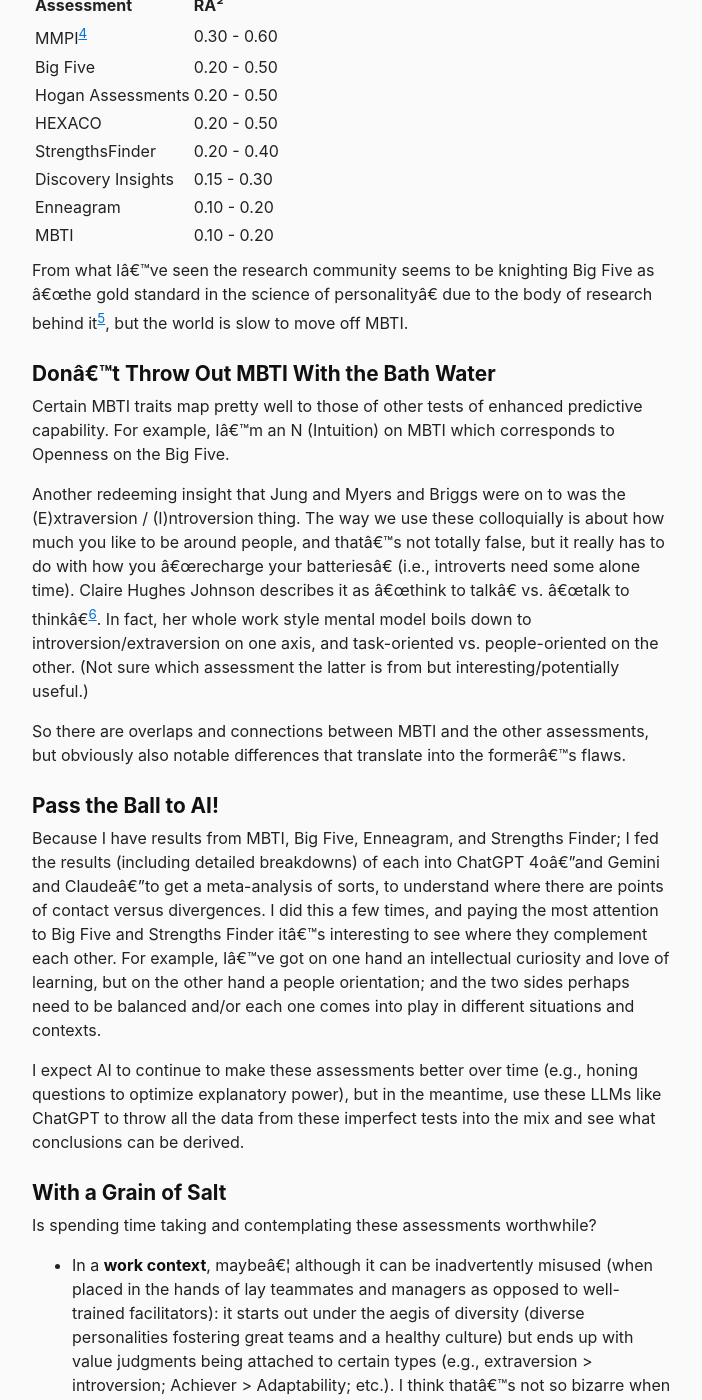
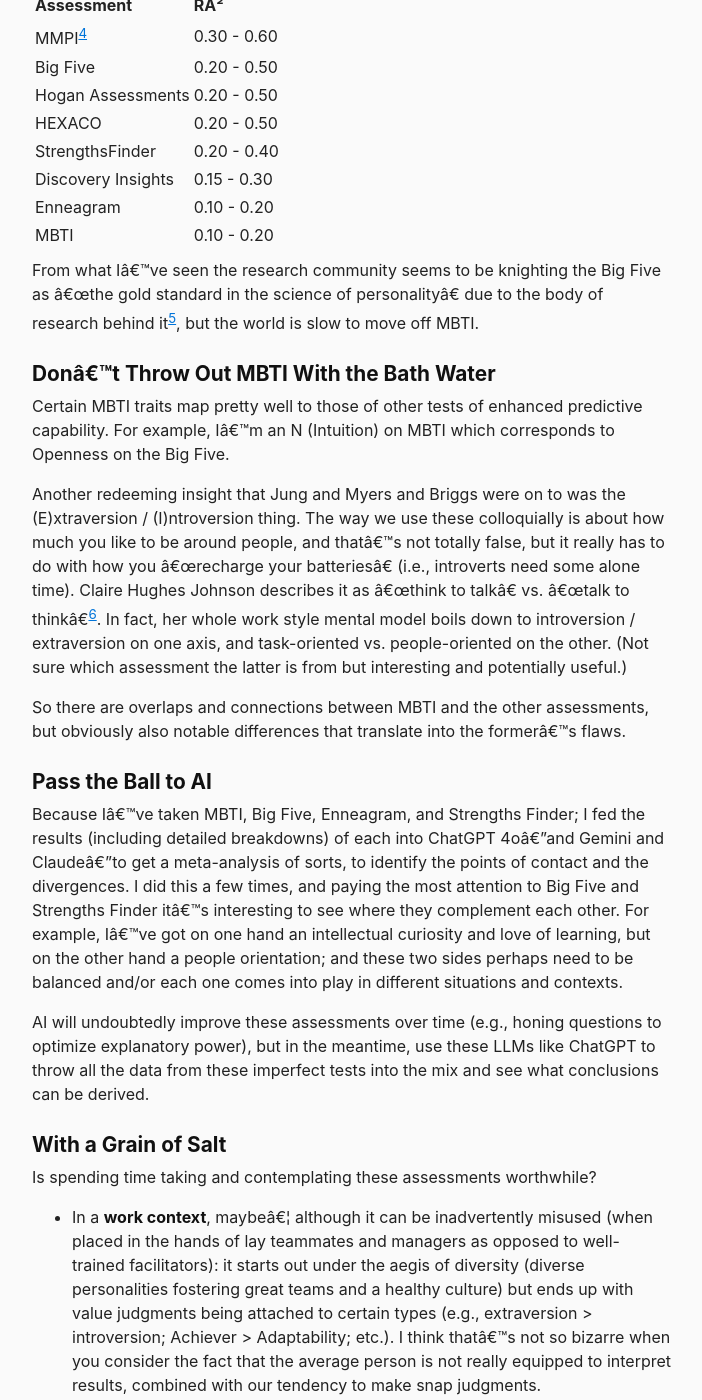
Before and after one commit to berensp/berensp.github.io, a Jekyll site: the page built from _posts/2024-06-01-personality.md, in a window 1280 px wide and 1400 px high, scrolled down 745 px. Shown: the whole window, without its empty margins (288-990 px from the left). Built offline with Jekyll 4.4.1, drawn with Linux system fonts in a browser that asks for light colours; a script that is not in the unit is left out; some of the changed text lies outside the part shown.

Commit message:
Update 2024-06-01-personality.md

```diff
--- a/_posts/2024-06-01-personality.md
+++ b/_posts/2024-06-01-personality.md
@@ -4,7 +4,7 @@
 date: 2024-06-01
 author:	Paul Berens
 ---
-My maternal extended family has enjoyed a long-term love affair with the Myers-Briggs Type Indicator (MBTI). And, because we're a large clan, conjecturing how the "types" might explain the behaviors and predilections of family members is a favorite pastime. I, too, found it all fascinating and fun until a few years ago when I found out how pseudoscientific it is: i.e., that Carl Jung basically made up these categories (Perceivers and Judgers and so on) based on his own experience and entirely in the absence of data; and then Katherine Briggs and her daughter Isabel Briggs Myers come up with the test despite having no formal psychology training. *Yowzah*.
+My maternal extended family has enjoyed a long-term love affair with the Myers-Briggs Type Indicator® (MBTI). And, because we're a large clan, conjecturing how the "types" might explain the behaviors and predilections of family members is a favorite pastime. I, too, found it all fascinating and fun until a few years ago when I found out how pseudoscientific it is: i.e., that Carl Jung basically made up these categories (Perceivers and Judgers and so on) based on his own experience and entirely in the absence of data; and then Katherine Briggs and her daughter Isabel Briggs Myers come up with the test despite having no formal psychology training. *Yowzah*.
 
 The actual data show that Myers-Briggs traits:
 1. Are unreliable (i.e., subject to change)[^1]
@@ -33,7 +33,7 @@
 
 [^4]: i.e., Minnesota Multiphasic Personality Inventory. Not so relevant—it's more clinical and used specifically for psychological disorders—but I won't squander the opportunity to shout out to [the homeland](https://berens.co/mn/).
 
-From what I've seen the research community seems to be knighting Big Five as "the gold standard in the science of personality" due to the body of research behind it[^5], but the world is slow to move off MBTI.
+From what I've seen the research community seems to be knighting the Big Five as "the gold standard in the science of personality" due to the body of research behind it[^5], but the world is slow to move off MBTI.
 
 [^5]: Nick Hobson, ["Researchers Compare Most Popular Personality Tests. For This Scientist, Results Are Disappointing,"](https://www.inc.com/nick-hobson/researchers-compare-most-popular-personality-tests-for-this-scientist-results-are-disappointing.html) *Inc.*, accessed May 31, 2024, .
 
@@ -41,17 +41,17 @@
 
 Certain MBTI traits map pretty well to those of other tests of enhanced predictive capability. For example, I'm an N (Intuition) on MBTI which corresponds to Openness on the Big Five.
 
-Another redeeming insight that Jung and Myers and Briggs were on to was the (E)xtraversion / (I)ntroversion thing. The way we use these colloquially is about how much you like to be around people, and that's not totally false, but it really has to do with how you "recharge your batteries" (i.e., introverts need some alone time). Claire Hughes Johnson describes it as "think to talk" vs. "talk to think"[^6]. In fact, her whole work style mental model boils down to introversion/extraversion on one axis, and task-oriented vs. people-oriented on the other. (Not sure which assessment the latter is from but interesting/potentially useful.)
+Another redeeming insight that Jung and Myers and Briggs were on to was the (E)xtraversion / (I)ntroversion thing. The way we use these colloquially is about how much you like to be around people, and that's not totally false, but it really has to do with how you "recharge your batteries" (i.e., introverts need some alone time). Claire Hughes Johnson describes it as "think to talk" vs. "talk to think"[^6]. In fact, her whole work style mental model boils down to introversion / extraversion on one axis, and task-oriented vs. people-oriented on the other. (Not sure which assessment the latter is from but interesting and potentially useful.)
 
 So there are overlaps and connections between MBTI and the other assessments, but obviously also notable differences that translate into the former's flaws.
 
 [^6]: ["How to Take Radical Ownership of Your Life and Career — Claire Hughes Johnson"](https://www.youtube.com/watch?v=ZHCtb80SUHQ&t=6754s); *The Tim Ferriss Show*; Feb 27, 2024.
 
-## Pass the Ball to AI!
+## Pass the Ball to AI
 
-Because I have results from MBTI, Big Five, Enneagram, and Strengths Finder; I fed the results (including detailed breakdowns) of each into ChatGPT 4o—and Gemini and Claude—to get a meta-analysis of sorts, to understand where there are points of contact versus divergences. I did this a few times, and paying the most attention to Big Five and Strengths Finder it's interesting to see where they complement each other. For example, I've got on one hand an intellectual curiosity and love of learning, but on the other hand a people orientation; and the two sides perhaps need to be balanced and/or each one comes into play in different situations and contexts.
+Because I've taken MBTI, Big Five, Enneagram, and Strengths Finder; I fed the results (including detailed breakdowns) of each into ChatGPT 4o—and Gemini and Claude—to get a meta-analysis of sorts, to identify the points of contact and the divergences. I did this a few times, and paying the most attention to Big Five and Strengths Finder it's interesting to see where they complement each other. For example, I've got on one hand an intellectual curiosity and love of learning, but on the other hand a people orientation; and these two sides perhaps need to be balanced and/or each one comes into play in different situations and contexts.
 
-I expect AI to continue to make these assessments better over time (e.g., honing questions to optimize explanatory power), but in the meantime, use these LLMs like ChatGPT to throw all the data from these imperfect tests into the mix and see what conclusions can be derived.
+AI will undoubtedly improve these assessments over time (e.g., honing questions to optimize explanatory power), but in the meantime, use these LLMs like ChatGPT to throw all the data from these imperfect tests into the mix and see what conclusions can be derived.
 
 ## With a Grain of Salt
 
```
Also changed, not shown: other parts of _posts/2024-06-01-personality.md (+1 -1 lines).
